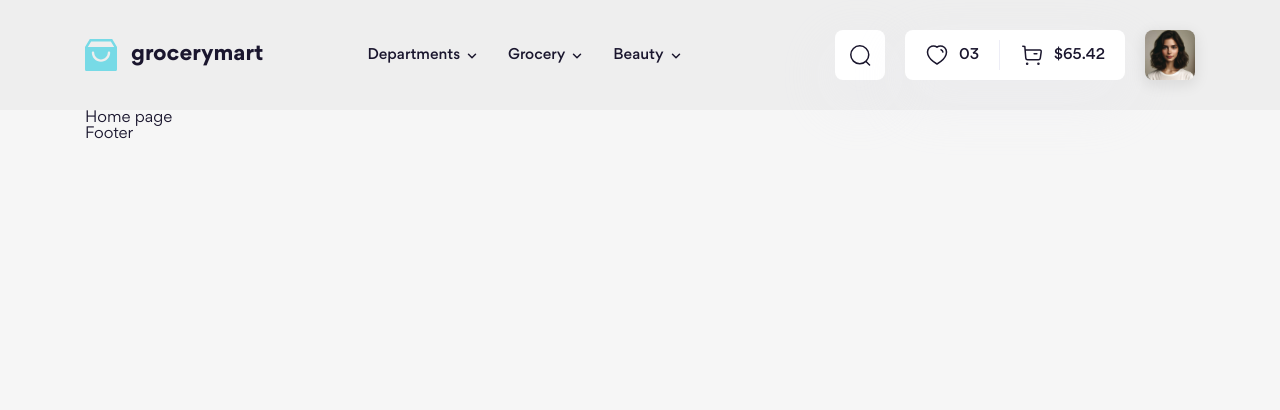
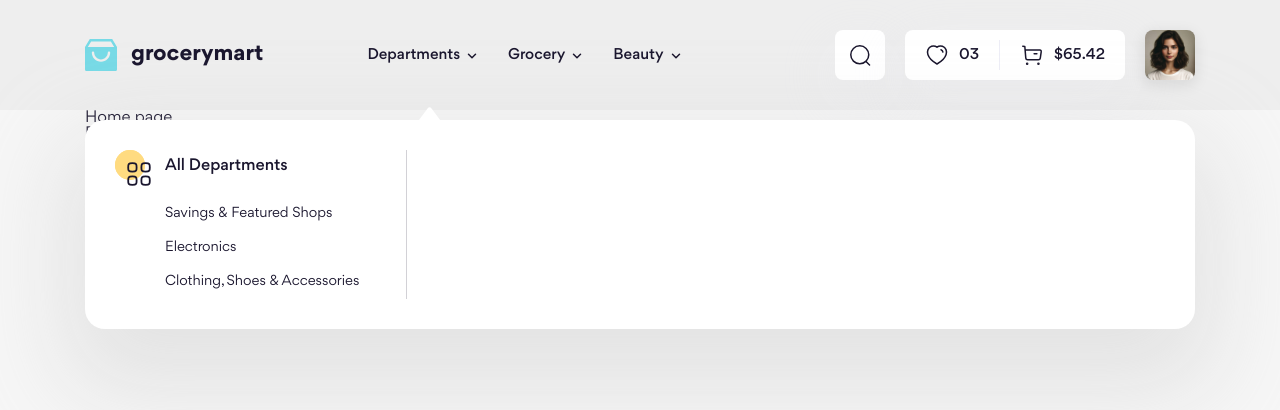
Before and after one commit to nhatminh99/nhatminh-08, a website: page index.html in a window 1280 px wide. Drawn offline with Linux system fonts and the light colour scheme.

Commit message:
Làm nội dung phần Mega menu #1

```diff
--- a/scss/components/_dropdown.scss
+++ b/scss/components/_dropdown.scss
@@ -1,13 +1,17 @@
 .dropdown {
-    display: none;
+    // display: none;
 
     position: absolute;
     left: 0;
+
+    width: min(1240px, 100%);
 
     padding-top: 54px;
 
     &__inner {
         position: relative;
+
+        max-height: min(582px, 100vh - 158px);
 
         padding: 30px;
 
@@ -25,3 +29,75 @@
         }
     }
 }
+
+.top-menu {
+    height: 100%;
+
+    &__main {
+        width: 292px;
+        height: 100%;
+
+        border-right: 1px solid var(--top-menu-border-color);
+    }
+}
+
+.menu-column {
+    display: flex;
+    column-gap: 14px;
+
+    &__icon {
+        flex-shrink: 0;
+
+        position: relative;
+
+        width: 36px;
+        height: 36px;
+    }
+
+    &__content {
+        flex: 1;
+    }
+
+    &__icon-1 {
+        width: 30px;
+        height: 30px;
+
+        object-fit: cover;
+    }
+
+    &__icon-2 {
+        position: absolute;
+        right: 0;
+        bottom: 0;
+
+        width: 24px;
+        height: 24px;
+
+        object-fit: cover;
+    }
+
+    &__heading {
+        margin-top: 4px;
+
+        font-size: 1.6rem;
+        font-weight: 500;
+        line-height: 1.5;
+    }
+
+    &__list {
+        margin-top: 19px;
+    }
+
+    &__link {
+        display: block;
+        padding: 7px 0;
+        font-size: 1.4rem;
+        line-height: 1.43;
+
+        &:hover {
+            font-weight: 500;
+
+            color: #0071dc;
+        }
+    }
+}
--- a/scss/theme/_dark.scss
+++ b/scss/theme/_dark.scss
@@ -13,4 +13,5 @@ html.dark {
     --dropdown-shadow-color: 0px 40px 90px 20px rgba(23, 28, 40, 0.4);
     --drowdown-arrow-color: brightness(0) saturate(100%) invert(16%) sepia(15%)
         saturate(893%) hue-rotate(185deg) brightness(97%) contrast(87%);
+    --top-menu-border-color: #171c28;
 }
--- a/scss/theme/_light.scss
+++ b/scss/theme/_light.scss
@@ -17,4 +17,5 @@ html {
     // Dropdown
     --dropdown-bg-color: #fff;
     --dropdown-shadow-color: 0px 40px 90px 20px rgba(200, 200, 200, 0.4);
+    --top-menu-border-color: #d2d1d6;
 }
--- a/templates/header.html
+++ b/templates/header.html
@@ -33,11 +33,58 @@
                     </a>
                     <div class="dropdown">
                         <div class="dropdown__inner">
-                            Lorem ipsum dolor sit amet consectetur adipisicing
-                            elit. Aliquam, blanditiis expedita iure officiis
-                            debitis doloremque maiores distinctio sed suscipit?
-                            Harum pariatur aliquam suscipit possimus repellat
-                            obcaecati reiciendis cupiditate et eum?
+                            <div class="top-menu">
+                                <div class="top-menu__main">
+                                    <!-- Menu column -->
+                                    <div class="menu-column">
+                                        <div class="menu-column__icon">
+                                            <img
+                                                src="./assets/img/category/cate-1-1.svg"
+                                                alt=""
+                                                class="menu-column__icon-1"
+                                            />
+                                            <img
+                                                src="./assets/img/category/cate-1-2.svg"
+                                                alt=""
+                                                class="menu-column__icon-2"
+                                            />
+                                        </div>
+
+                                        <div class="menu-column__content">
+                                            <h2 class="menu-column__heading">
+                                                All Departments
+                                            </h2>
+                                            <ul class="menu-column__list">
+                                                <li>
+                                                    <a
+                                                        href="#!"
+                                                        class="menu-column__link"
+                                                    >
+                                                        Savings & Featured Shops
+                                                    </a>
+                                                </li>
+                                                <li>
+                                                    <a
+                                                        href="#!"
+                                                        class="menu-column__link"
+                                                    >
+                                                        Electronics
+                                                    </a>
+                                                </li>
+                                                <li>
+                                                    <a
+                                                        href="#!"
+                                                        class="menu-column__link"
+                                                    >
+                                                        Clothing, Shoes &
+                                                        Accessories
+                                                    </a>
+                                                </li>
+                                            </ul>
+                                        </div>
+                                    </div>
+                                </div>
+                            </div>
                         </div>
                     </div>
                 </li>
@@ -50,15 +97,6 @@
                             class="icon navbar__arrow"
                         />
                     </a>
-                    <div class="dropdown">
-                        <div class="dropdown__inner">
-                            Lorem ipsum dolor sit amet consectetur adipisicing
-                            elit. Aliquam, blanditiis expedita iure officiis
-                            debitis doloremque maiores distinctio sed suscipit?
-                            Harum pariatur aliquam suscipit possimus repellat
-                            obcaecati reiciendis cupiditate et eum?
-                        </div>
-                    </div>
                 </li>
                 <li class="navbar__item">
                     <a href="#!" class="navbar__link">
@@ -69,15 +107,6 @@
                             class="icon navbar__arrow"
                         />
                     </a>
-                    <div class="dropdown">
-                        <div class="dropdown__inner">
-                            Lorem ipsum dolor sit amet consectetur adipisicing
-                            elit. Aliquam, blanditiis expedita iure officiis
-                            debitis doloremque maiores distinctio sed suscipit?
-                            Harum pariatur aliquam suscipit possimus repellat
-                            obcaecati reiciendis cupiditate et eum?
-                        </div>
-                    </div>
                 </li>
             </ul>
         </nav>
```
Also changed, not shown: assets/css/main.css, assets/img/category/cate-1-1.svg (added), assets/img/category/cate-1-2.svg (added), 1 other file.
